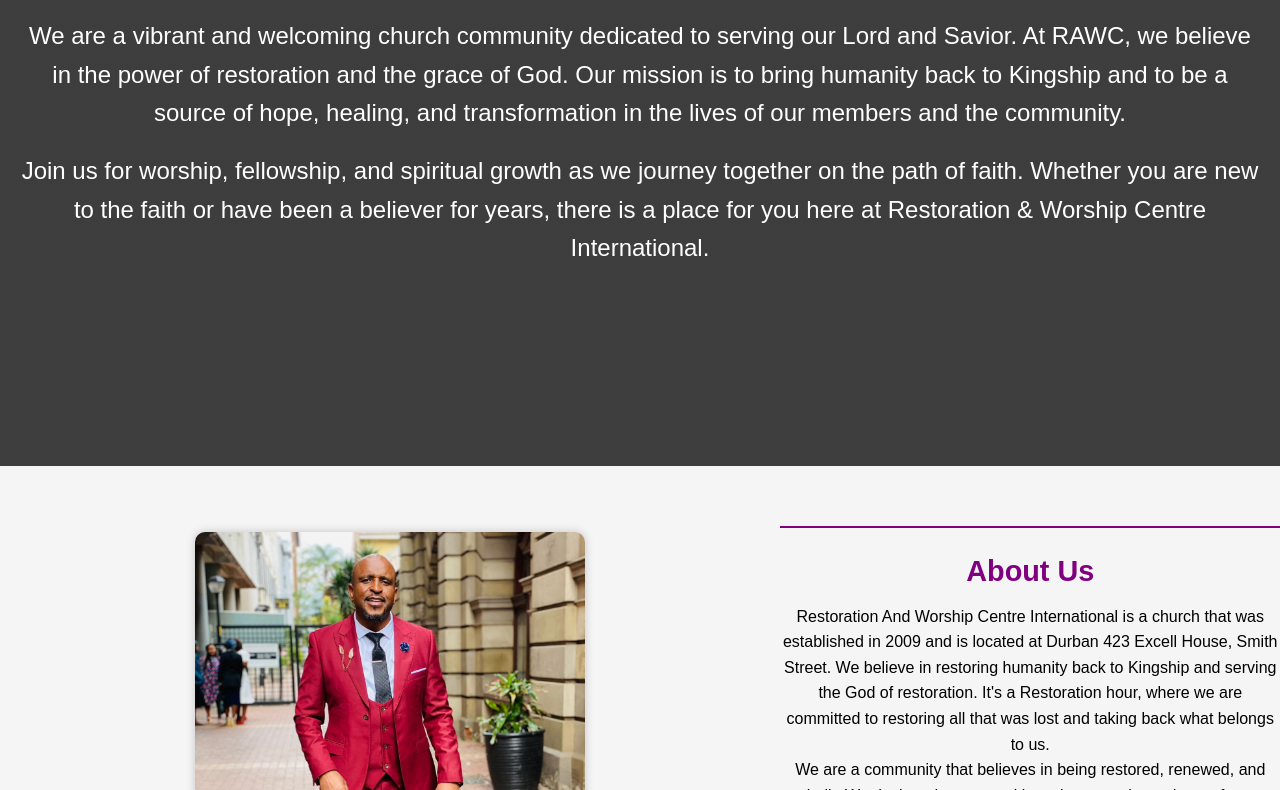
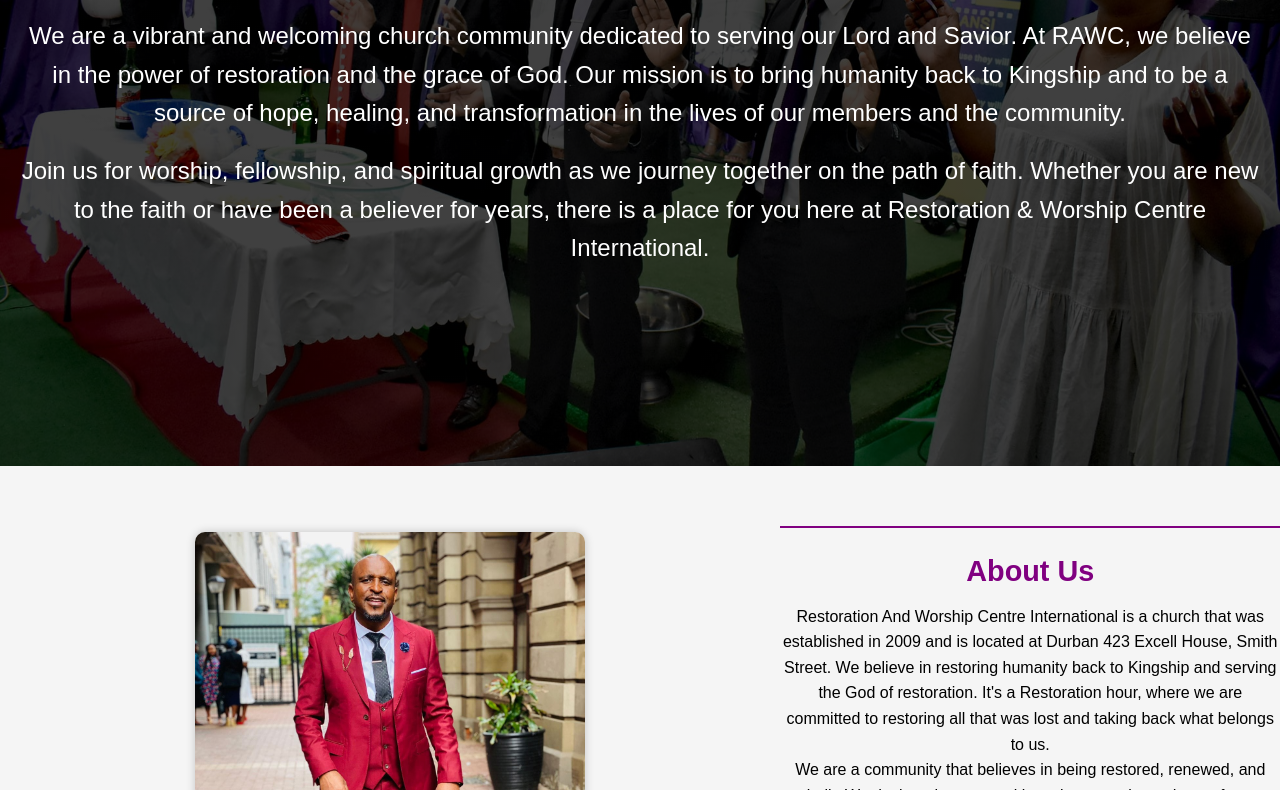
Before and after one commit to sthelosishi22/RAWCIWEB, a plain HTML site: page index.html in a window 1280 px wide. Shown: the part 502-1292 px from the top of the page. Drawn offline with Linux system fonts and the light colour scheme.

Commit message:
Update style.css

```diff
--- a/style.css
+++ b/style.css
@@ -112,7 +112,7 @@ header {
 }
 
 .hero {
-    background-image: linear-gradient(rgba(0, 0, 0, 0.75), rgba(0, 0, 0, 0.75)), url('images/background.jpg');
+    background-image: linear-gradient(rgba(0, 0, 0, 0.75), rgba(0, 0, 0, 0.75)), url('background.jpg');
     width: 100%;
     min-height: 100vh; /* Changed from height to min-height for better responsiveness */
     background-repeat: no-repeat;
```
